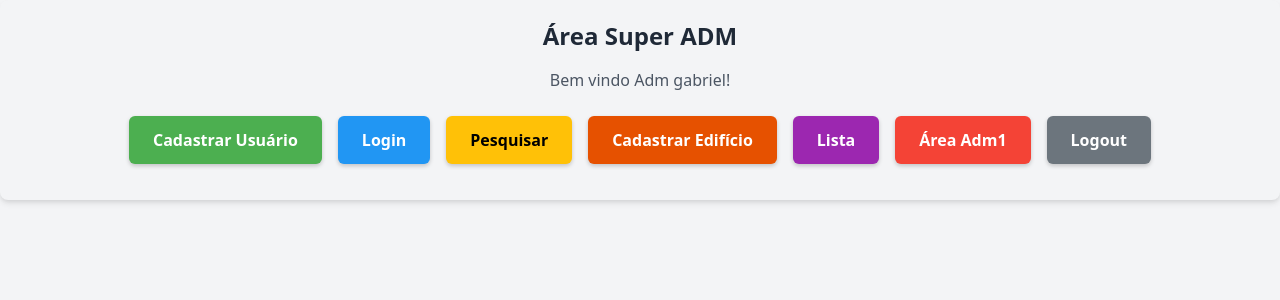
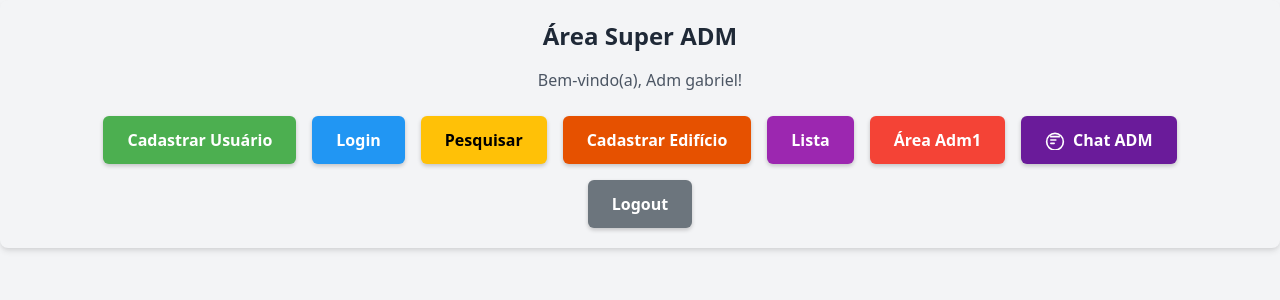
Before and after one commit to scorpion25/cad_edificios, a Django app: page /sadm/ in a window 1280 px wide. Shown: the top 300 px of the page. Run offline with Django 5.2, Linux system fonts and the light colour scheme; a user stored in the database is signed in; some libraries are stand-ins or nearby versions.

Commit message:
Adiciona rota de chat admin e ajustes na view SADM

```diff
--- a/app_cad_edificios/templates/edificios/pesquisa.html
+++ b/app_cad_edificios/templates/edificios/pesquisa.html
@@ -4,10 +4,11 @@
 <nav class="navbar navbar-expand-lg navbar-light bg-light shadow-sm mb-4">
     <div class="container-fluid">
         <a class="navbar-brand fw-bold">Resultados da Busca</a>
-        <form class="d-flex" method="post" action="{% url 'pesquisa' %}">
+
+        <form class="d-flex me-auto" method="post" action="{% url 'pesquisa' %}">
             {% csrf_token %}
             <input class="form-control me-2" type="search" name="search" placeholder="Digite o nome" aria-label="Pesquisar">
-            <button class="btn btn-outline-success" type="submit">Pesquisar</button>
+            <button class="btn btn-outline-success me-2" type="submit">Pesquisar</button>
         </form>
     </div>
 </nav>
--- a/app_cad_edificios/templates/edificios/sadm.html
+++ b/app_cad_edificios/templates/edificios/sadm.html
@@ -30,34 +30,20 @@
             display: inline-flex;
             align-items: center;
             justify-content: center;
+            gap: 0.5rem;
             padding: 0.75rem 1.5rem;
             border-radius: 0.375rem;
             font-weight: 600;
             color: white;
-            background-color: #3b82f6;
+            text-decoration: none;
             transition: background-color 0.3s ease;
             cursor: pointer;
             box-shadow: 0 2px 4px rgba(0, 0, 0, 0.2);
-            border: none;
             font-size: 1rem;
             white-space: nowrap;
         }
-        .nav-button:hover {
-            background-color: #2563eb;
-        }
-
-        /* Estilos para telas menores (mobile) */
-        @media (max-width: 768px) {
-            .button-group {
-                gap: 12px;
-            }
-            .nav-button {
-                font-size: 0.8rem;
-                padding: 0.5rem 1rem;
-            }
-        }
-
-        /* Estilos específicos para cada botão (opcional, para cores diferentes) */
+        .chat-adm { background-color: #6a1b9a; }
+        .chat-adm:hover { background-color: #4a148c; }
         .cadastrar-usuario { background-color: #4caf50; }
         .cadastrar-usuario:hover { background-color: #45a049; }
         .login { background-color: #2196f3; }
@@ -72,50 +58,43 @@
         .area-adm1:hover { background-color: #d32f2f; }
         .logout-button { background-color: #6c757d; }
         .logout-button:hover { background-color: #5a6268; }
+
+        @media (max-width: 768px) {
+            .button-group {
+                gap: 12px;
+            }
+            .nav-button {
+                font-size: 0.8rem;
+                padding: 0.5rem 1rem;
+            }
+        }
     </style>
 </head>
 <body class="bg-gray-100 font-sans">
     <div class="container">
         <h1 class="text-2xl font-semibold text-gray-800 mb-4">Área Super ADM</h1>
-        <p class="text-gray-600 mb-6">Bem vindo Adm {{ user.username }}!</p>
+        <p class="text-gray-600 mb-6">Bem-vindo(a), Adm {{ user.username }}!</p>
 
         <div class="button-group">
-            <button class="nav-button cadastrar-usuario">Cadastrar Usuário</button>
-            <button class="nav-button login">Login</button>
-            <button class="nav-button pesquisar">Pesquisar</button>
-            <button class="nav-button cadastro-edificio">Cadastrar Edifício</button>
-            <button class="nav-button lista">Lista</button>
-            <button class="nav-button area-adm1">Área Adm1</button>
-            <form method="post" action="{% url 'logout' %}">
-                {% csrf_token %}
-                <button type="submit" class="nav-button logout-button">Logout</button>
-            </form>
+            <a href="/auth/cadastro/" class="nav-button cadastrar-usuario" aria-label="Cadastrar novo usuário">Cadastrar Usuário</a>
+            <a href="/auth/login/" class="nav-button login" aria-label="Ir para login">Login</a>
+            <a href="/pesquisa/" class="nav-button pesquisar" aria-label="Ir para pesquisa">Pesquisar</a>
+            <a href="/" class="nav-button cadastro-edificio" aria-label="Ir para cadastro de edifício">Cadastrar Edifício</a>
+            <a href="/edificios/" class="nav-button lista" aria-label="Ver lista de edifícios">Lista</a>
+            <a href="/admin/" class="nav-button area-adm1" aria-label="Ir para área administrativa do Django">Área Adm1</a>
+            <a href="{% url 'chat_admin' %}" class="nav-button chat-adm" aria-label="Ir para o chat administrativo">
+
+                <svg xmlns="http://www.w3.org/2000/svg" class="h-5 w-5 text-white" fill="none" viewBox="0 0 24 24" stroke="currentColor">
+                    <path stroke-linecap="round" stroke-linejoin="round" stroke-width="2" d="M7 8h10M7 12h6m-6 4h4m1 8a10 10 0 110-20 10 10 0 010 20z" />
+                </svg>
+                Chat ADM
+            </a>
         </div>
+
+        <form method="post" action="{% url 'logout' %}" class="mt-4">
+            {% csrf_token %}
+            <button type="submit" class="nav-button logout-button" aria-label="Fazer logout">Logout</button>
+        </form>
     </div>
-
-    <script>
-        const botoes = document.querySelectorAll('.nav-button:not(.logout-button)'); // Exclui o botão de logout
-
-        botoes.forEach(botao => {
-            botao.addEventListener('click', () => {
-                let destino = '';
-                if (botao.classList.contains('cadastrar-usuario')) {
-                    destino = '/auth/cadastro/';
-                } else if (botao.classList.contains('login')) {
-                    destino = '/auth/login/';
-                } else if (botao.classList.contains('pesquisar')) {
-                    destino = '/pesquisa/';
-                } else if (botao.classList.contains('cadastro-edificio')) {
-                    destino = '/';
-                } else if (botao.classList.contains('lista')) {
-                    destino = '/edificios/';
-                } else if (botao.classList.contains('area-adm1')) {
-                    destino = '/admin/';
-                }
-                window.location.href = destino;
-            });
-        });
-    </script>
-
 </body>
 </html>
--- a/app_cad_edificios/urls.py
+++ b/app_cad_edificios/urls.py
@@ -9,7 +9,9 @@ urlpatterns = [
     path('sadm/', views.sadm, name='sadm'),
     path('edificios/', views.listar_edificios, name='listar_edificios'), # Exemplo da sua listagem
     path('edificios/apagar/<int:id_edificio>/', views.apagar_edificio, name='apagar_edificio'),
-    path('logout/', views.fazer_logout, name='logout')
-
+    path('logout/', views.fazer_logout, name='logout'),
+    path('chat/', views.chat_usuario, name='chat_usuario'),
+    path('chat/admin/', views.chat_admin, name='chat_admin'),
+    path('chat/admin/excluir/<int:mensagem_id>/', views.excluir_mensagem, name='excluir_mensagem'),
 
 ]
--- a/app_cad_edificios/views.py
+++ b/app_cad_edificios/views.py
@@ -5,6 +5,8 @@ from django.shortcuts import render, redirect, get_object_or_404
 from django.contrib.auth import logout
 from django.utils.decorators import method_decorator
 from django.views.decorators.cache import never_cache
+from .models import Mensagem
+
 
 def never_cache_view(view_func):
     return never_cache(view_func)
@@ -86,3 +88,31 @@ def apagar_edificio(request, id_edificio):
 def listar_edificios(request):
     edificios = Edificio.objects.all()
     return render(request, 'edificios/lista_edificios.html', {'edificios': edificios})
+
+@login_required
+def chat_usuario(request):
+    if request.method == 'POST':
+        texto = request.POST.get('mensagem')
+        if texto:
+            Mensagem.objects.create(usuario=request.user, texto=texto)
+            return redirect('chat_usuario')
+    return render(request, 'chat/chat_usuario.html')
+
+@login_required
+@user_passes_test(lambda u: u.is_superuser)
+def chat_admin(request):
+    mensagens = Mensagem.objects.all().order_by('-data_envio')
+    return render(request, 'chat/chat_admin.html', {'mensagens': mensagens})
+
+@login_required
+@user_passes_test(lambda u: u.is_superuser)
+def excluir_mensagem(request, mensagem_id):
+    mensagem = get_object_or_404(Mensagem, id=mensagem_id)
+    mensagem.delete()
+    return redirect('chat_admin')
+
+@login_required
+@user_passes_test(lambda u: u.is_superuser)
+def chat_admin(request):
+    mensagens = Mensagem.objects.all().order_by('-data_envio')
+    return render(request, 'chat/chat_admin.html', {'mensagens': mensagens})
--- a/cad_edificios/settings.py
+++ b/cad_edificios/settings.py
@@ -25,7 +25,7 @@ SECRET_KEY = os.environ.get('SECRET_KEY', 'chave-padrão-secreta-para-dev')
 
 
 # SECURITY WARNING: don't run with debug turned on in production!
-DEBUG = False
+DEBUG = True
 
 ALLOWED_HOSTS = ['*']  # Ou coloque o domínio do Render depois
 
```
Also changed, not shown: app_cad_edificios/models.py (+9 -1 lines), app_cad_edificios/templates/chat/chat_admin.html (added, +22 -0 lines), app_cad_edificios/templates/chat/chat_usuario.html (added, +11 -0 lines), app_cad_edificios/templates/edificios/base.html (+10 -48 lines), app_cad_edificios/migrations/0002_mensagem.py (added), db.sqlite3.
